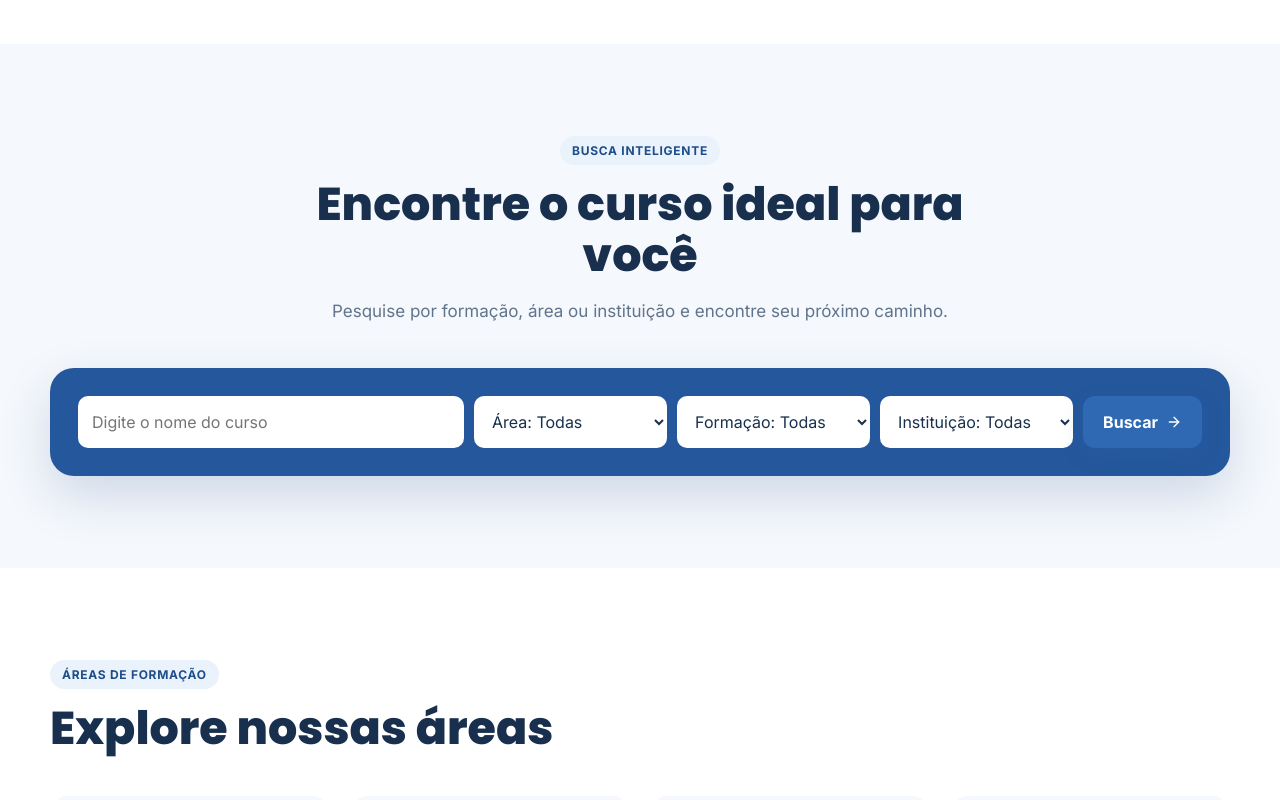
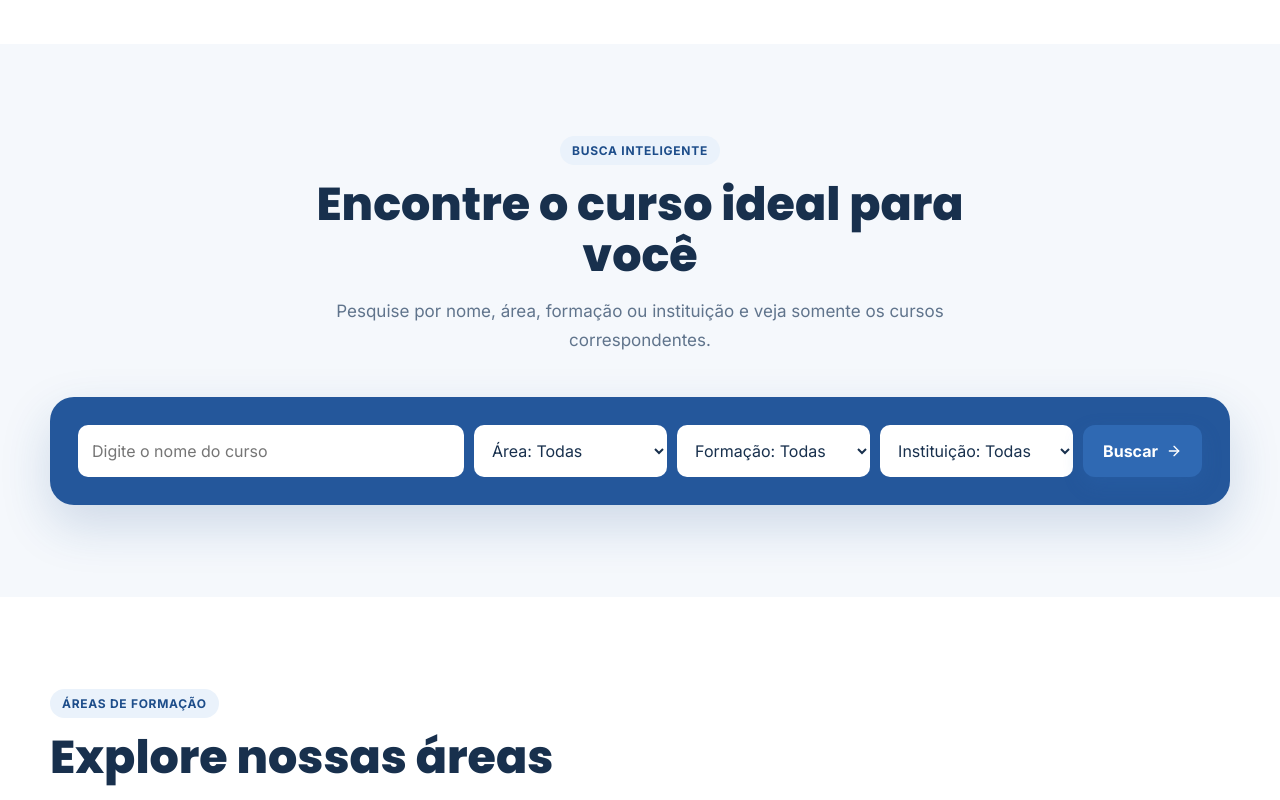
Before and after one commit to comercialexternobv-png/ibesc, a Next.js app: page / in a window 1280 px wide. Shown: the part 1440-2240 px from the top of the page. Built offline with nearby package versions, Linux system fonts and the light colour scheme.

Commit message:
fix: make homepage smart search and area cards apply real catalog filters

```diff
--- a/src/app/page.tsx
+++ b/src/app/page.tsx
@@ -1,6 +1,6 @@
 import Link from 'next/link';
 import { ArrowRight, MessageCircle, GraduationCap, Stethoscope, Building2, CheckCircle2, MapPin } from 'lucide-react';
-import { courses, areas } from '@/data/courses';
+import { courses, areas, categoryLabels } from '@/data/courses';
 
 const wa = '5588988498031';
 const waLink = (course?: string) => `https://wa.me/${wa}?text=${encodeURIComponent(course ? `Olá! Vim pelo site do IBESC e gostaria de receber informações sobre o curso de ${course}.` : 'Olá! Vim pelo site do IBESC e gostaria de receber informações sobre os cursos.')}`;
@@ -8,14 +8,14 @@ const waLink = (course?: string) => `https://wa.me/${wa}?text=${encodeURICompone
 function Header(){return <header className="header"><div className="container nav"><Link href="/" className="brand" aria-label="IBESC - início"><img className="brand-logo" src="/images/LOGO OFICIAL.jpeg" alt="IBESC - Instituto Brasileiro de Educação, Saúde e Cultura"/><span className="sr-only">IBESC</span></Link><nav className="nav-links" aria-label="Navegação principal"><Link href="/graduacao">Graduação</Link><Link href="/pos-graduacao">Pós-graduação</Link><Link href="/cursos-tecnicos">Cursos Técnicos</Link><Link href="/sobre">Sobre</Link><Link href="/estrutura">Estrutura</Link><Link href="/contato">Contato</Link><Link href="/cursos" className="btn btn-dark">Encontre seu curso</Link></nav><button className="mobile-menu" aria-label="Abrir menu">☰</button></div></header>}
 function Footer(){return <footer className="footer"><div className="container footer-grid"><div><img className="footer-logo" src="/images/LOGO OFICIAL.jpeg" alt="IBESC - Instituto Brasileiro de Educação, Saúde e Cultura"/><p>Sua formação. Seu próximo passo.</p></div><div><h4>Formações</h4><Link href="/graduacao">Graduação</Link><Link href="/pos-graduacao">Pós-graduação</Link><Link href="/cursos-tecnicos">Cursos Técnicos</Link><Link href="/cursos">Todos os cursos</Link></div><div><h4>Institucional</h4><Link href="/sobre">Sobre o IBESC</Link><Link href="/estrutura">Estrutura</Link><Link href="/contato">Contato</Link></div><div><h4>Atendimento</h4><p>Boa Viagem — CE</p><p>(88) 98849-8031</p><p>Parceiros: UNINASSAU e UNIFAEL</p></div></div><div className="container footer-bottom">© 2026 IBESC. Todos os direitos reservados.</div></footer>}
 
-export default function Home(){const featured=courses.filter(c=>c.category==='TECNICO' && c.status==='ATIVO');return <><Header/><main>
+export default function Home(){const featured=courses.filter(c=>c.category==='TECNICO' && c.status==='ATIVO'); const activeAreas=[...new Set(courses.filter(c=>c.status==='ATIVO').map(c=>c.area))].sort((a,b)=>a.localeCompare(b,'pt-BR')); return <><Header/><main>
 <section className="hero"><div className="hero-glow"/><div className="container hero-grid"><div className="hero-copy"><span className="eyebrow eyebrow-light"><MapPin size={14}/> Boa Viagem — CE</span><h1>Sua próxima conquista <span>começa com uma escolha.</span></h1><p>Encontre a formação ideal para transformar seus objetivos em novas oportunidades profissionais.</p><div className="hero-actions"><Link href="/cursos" className="btn btn-primary">Encontre seu curso <ArrowRight size={17}/></Link><a href={waLink()} className="btn btn-outline">Falar com um consultor</a></div><div className="hero-trust"><span>Graduação</span><i/> <span>Pós-graduação</span><i/> <span>Cursos Técnicos</span></div></div><div className="hero-visual"><div className="hero-photo" style={{display:'flex',alignItems:'center',justifyContent:'center',background:'#fff',padding:28}}><img src="/images/LOGO OFICIAL.jpeg" alt="Logo oficial do IBESC" fetchPriority="high" style={{width:'82%',height:'auto',maxHeight:360,objectFit:'contain',display:'block'}}/></div><div className="hero-badge"><strong>Seu próximo passo</strong><span>começa aqui.</span></div><div className="hero-orbit"/></div></div></section>
 
 <section className="section"><div className="container"><div className="section-head"><span className="eyebrow">Escolha seu caminho</span><h2>Qual caminho combina com você?</h2><p>Encontre a formação que faz sentido para o seu momento profissional.</p></div><div className="path-grid"><Link href="/graduacao" className="card path-card"><div className="icon-wrap blue"><GraduationCap size={25}/></div><div><h3>Graduação</h3><p>Comece sua formação superior e construa uma carreira com novas possibilidades.</p></div><span className="link">Ver graduações <ArrowRight size={15}/></span></Link><Link href="/pos-graduacao" className="card path-card"><div className="icon-wrap green"><Building2 size={25}/></div><div><h3>Pós-graduação</h3><p>Especialize-se, atualize seus conhecimentos e avance profissionalmente.</p></div><span className="link">Ver pós-graduações <ArrowRight size={15}/></span></Link><Link href="/cursos-tecnicos" className="card path-card"><div className="icon-wrap yellow"><Stethoscope size={25}/></div><div><h3>Cursos Técnicos</h3><p>Formação prática para quem quer se preparar para o mercado de trabalho.</p></div><span className="link">Ver cursos técnicos <ArrowRight size={15}/></span></Link></div></div></section>
 
-<section className="section search-section"><div className="container"><div className="section-head centered"><span className="eyebrow">Busca inteligente</span><h2>Encontre o curso ideal para você</h2><p>Pesquise por formação, área ou instituição e encontre seu próximo caminho.</p></div><div className="search-box"><div className="search-grid"><input className="input" placeholder="Digite o nome do curso" aria-label="Nome do curso"/><select className="input" aria-label="Área"><option>Área: Todas</option></select><select className="input" aria-label="Formação"><option>Formação: Todas</option></select><select className="input" aria-label="Instituição"><option>Instituição: Todas</option></select><Link className="btn btn-primary" href="/cursos">Buscar <ArrowRight size={16}/></Link></div></div></div></section>
+<section className="section search-section"><div className="container"><div className="section-head centered"><span className="eyebrow">Busca inteligente</span><h2>Encontre o curso ideal para você</h2><p>Pesquise por nome, área, formação ou instituição e veja somente os cursos correspondentes.</p></div><form className="search-box" action="/cursos" method="get"><div className="search-grid"><input name="query" className="input" placeholder="Digite o nome do curso" aria-label="Nome do curso"/><select name="area" className="input" aria-label="Área"><option value="Todas">Área: Todas</option>{activeAreas.map(area=><option key={area} value={area}>{area}</option>)}</select><select name="category" className="input" aria-label="Formação"><option value="Todas">Formação: Todas</option>{Object.entries(categoryLabels).map(([value,label])=><option key={value} value={value}>{label}</option>)}</select><select name="institution" className="input" aria-label="Instituição"><option value="Todas">Instituição: Todas</option><option value="IBESC">IBESC</option><option value="UNINASSAU">UNINASSAU</option><option value="UNIFAEL">UNIFAEL</option></select><button type="submit" className="btn btn-primary">Buscar <ArrowRight size={16}/></button></div></form></div></section>
 
-<section className="section"><div className="container"><div className="section-head"><span className="eyebrow">Áreas de formação</span><h2>Explore nossas áreas</h2></div><div className="area-grid">{areas.map(area=><Link href={`/cursos?area=${encodeURIComponent(area)}`} className="area-card" key={area}><span className="area-dot"/>{area}<small>Explorar cursos <ArrowRight size={13}/></small></Link>)}</div></div></section>
+<section className="section"><div className="container"><div className="section-head"><span className="eyebrow">Áreas de formação</span><h2>Explore nossas áreas</h2><p>Clique em uma área para visualizar apenas os cursos relacionados a ela.</p></div><div className="area-grid">{activeAreas.map(area=><Link href={`/cursos?area=${encodeURIComponent(area)}`} className="area-card" key={area}><span className="area-dot"/>{area}<small>Ver {courses.filter(c=>c.status==='ATIVO' && c.area===area).length} curso{courses.filter(c=>c.status==='ATIVO' && c.area===area).length === 1 ? '' : 's'} <ArrowRight size={13}/></small></Link>)}</div></div></section>
 
 <section className="section featured-section"><div className="container"><div className="section-head row-head"><div><span className="eyebrow">Cursos em destaque</span><h2>Cursos que podem transformar sua carreira</h2></div><Link href="/cursos" className="link desktop-link">Ver todos os cursos <ArrowRight size={15}/></Link></div><div className="course-grid">{featured.map(c=><article className="card course-card" key={c.id}><div className="course-image image-real"><img src={c.image || '/images/LOGO OFICIAL.jpeg'} alt={c.name} loading="lazy"/></div><span className="tag">{c.type}</span><h3>{c.name}</h3><div className="course-meta">{Array.isArray(c.institution)?c.institution.join(' / '):c.institution} <span/> {c.area}</div><p>{c.description}</p><Link className="link" href={`/curso/${c.slug}`}>Saiba mais <ArrowRight size={15}/></Link></article>)}</div></div></section>
 
```
